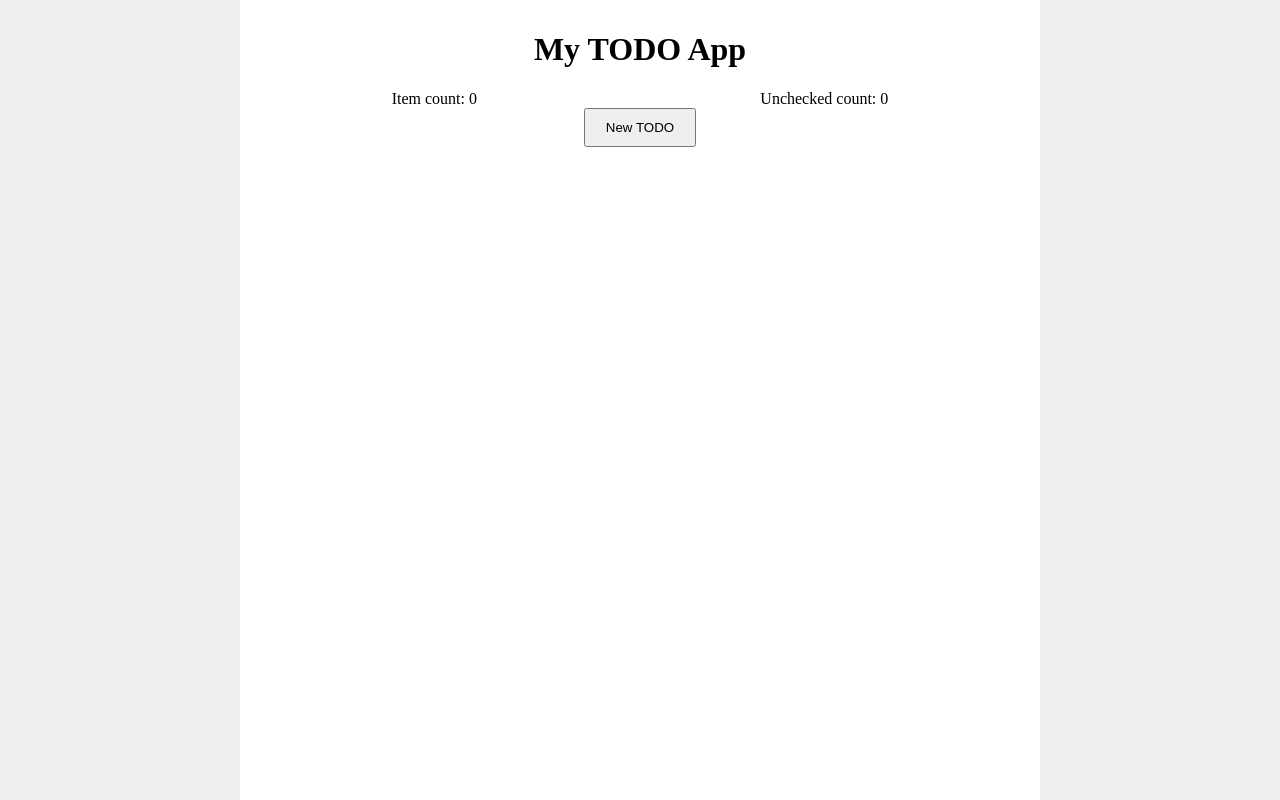
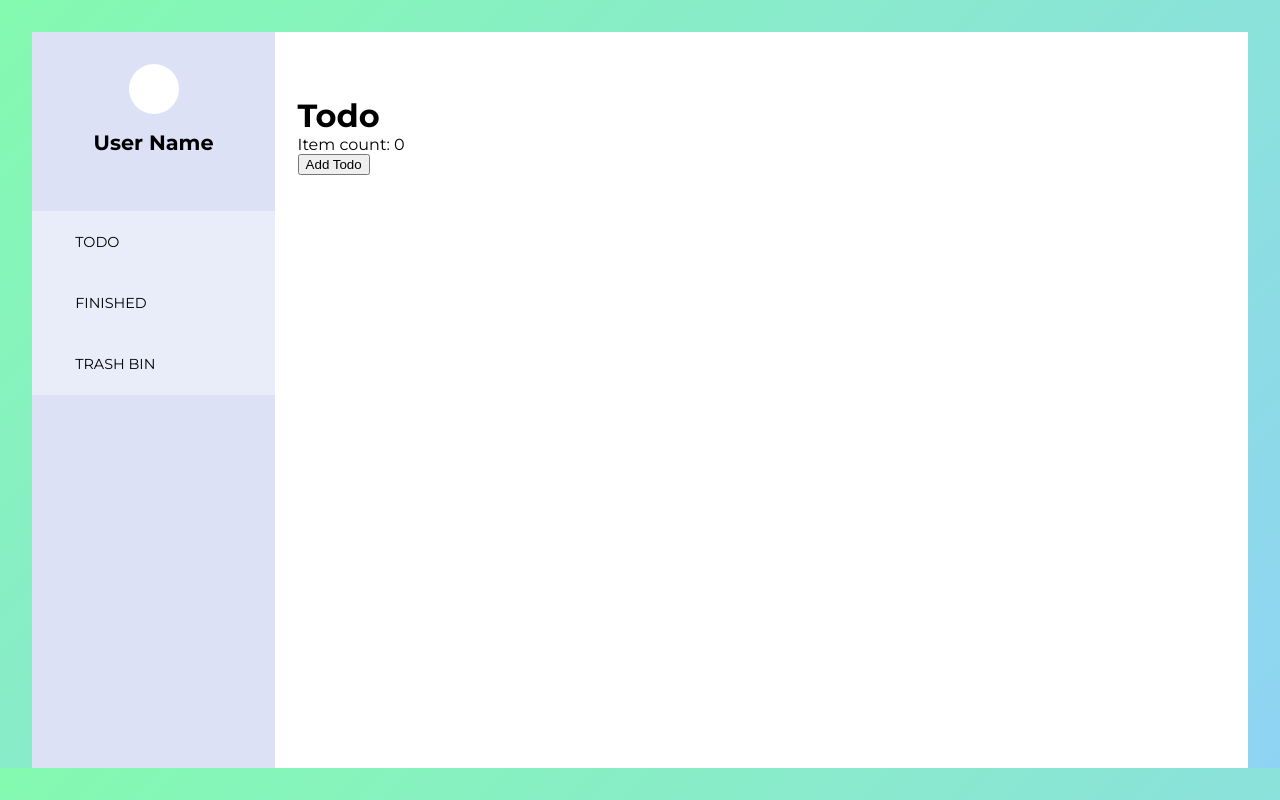
Before and after one commit to anmicius0/Todo, a plain HTML site: page index.html in a window 1280 px wide. Drawn offline with Linux system fonts and the light colour scheme; some packages are replaced by stand-ins of ours; a script that the page names is missing.

Commit message:
basic css

```diff
--- a/index.html
+++ b/index.html
@@ -2,18 +2,38 @@
 <html>
   <head>
     <title>TODO App</title>
-    <link rel="stylesheet" type="text/css" href="./styles.css" />
+    <link rel="stylesheet" type="text/css" href="./style.css" />
   </head>
   <body>
-    <div class="container center">
-      <h1 class="center title">My TODO App</h1>
-      <div class="flow-right controls">
+    <aside>
+      <figure>
+        <div id='avatar'></div>
+        <figcaption>User Name</figcaption>
+      </figure>
+      <img src="./images/menu.svg">
+      <nav>
+        <ul>
+          <li><a href="#">Todo</a></li>
+          <li><a href="#">Finished</a></li>
+          <li><a href="#">Trash Bin</a></li>
+        </ul>
+      </nav>
+    </aside>
+
+    <main>
+      <div>
+        <h1 id="title">Todo</h1>
         <span>Item count: <span id="item-count">0</span></span>
-        <span>Unchecked count: <span id="unchecked-count">0</span></span>
       </div>
-      <button class="button center" onClick="newTodo()">New TODO</button>
-      <ul id="todo-list" class="todo-list"></ul>
-    </div>
+
+      <div id="todo-list">
+
+      </div>
+
+      <button onClick="newTodo()">Add Todo</button>
+    </main>
+
+
     <script src="https://cdn.jsdelivr.net/npm/sweetalert2@8.13.0/dist/sweetalert2.all.min.js"></script>
     <script src="./script.js"></script>
   </body>
--- a/script.js
+++ b/script.js
@@ -21,6 +21,15 @@ document.addEventListener('DOMContentLoaded', ()=>{
       set_todo(todos[i])
     }
   }
+
+  // when menu button is clicked
+  var menu = document.querySelector('ul')
+      menulink = document.querySelector('img')
+
+  menulink.addEventListener('click', (e) => {
+    menu.classList.toggle('active');
+    e.preventDefault()
+  })
 })
 
 
@@ -43,9 +52,11 @@ async function newTodo() {
 
 
 function set_todo(message) {
-  const li = document.createElement('li');
+  const li = document.createElement('div');
+  li.className += 'todo-item'
+  li.setAttribute('id', `${todo_array.length}`)
   li.innerHTML =
-  `<p id='${todo_array.length}'> ${message} </p>
+  `<p id='${todo_array.length}-text'> ${message} </p>
 
     <div>
       <button onclick="delete_todo(${todo_array.length})"> complete </button>
@@ -60,8 +71,8 @@ function set_todo(message) {
 
 
 function delete_todo(id) {
-  const p = document.getElementById(id)
-  const li = document.getElementById(id).parentElement
+  const p = document.getElementById(`${id}-text`)
+  const li = document.getElementById(id)
 
   // delete from localStorage
   const index = todo_array.indexOf(p.innerText)
--- /dev/null
+++ b/style.scss
@@ -0,0 +1,130 @@
+@import url('https://fonts.googleapis.com/css?family=Montserrat:400,700&display=swap');
+
+body, html {
+    height: calc(100% - 2em);
+    margin: 0;
+    font-family: 'Montserrat', sans-serif;
+}
+
+body {
+    /* Permalink - use to edit and share this gradient: https://colorzilla.com/gradient-editor/#84fab0+0,8fd3f4+100 */
+    background: #84fab0; /* Old browsers */
+    background: -moz-linear-gradient(-45deg,  #84fab0 0%, #8fd3f4 100%); /* FF3.6-15 */
+    background: -webkit-linear-gradient(-45deg,  #84fab0 0%,#8fd3f4 100%); /* Chrome10-25,Safari5.1-6 */
+    background: linear-gradient(135deg,  #84fab0 0%,#8fd3f4 100%); /* W3C, IE10+, FF16+, Chrome26+, Opera12+, Safari7+ */
+    filter: progid:DXImageTransform.Microsoft.gradient( startColorstr='#84fab0', endColorstr='#8fd3f4',GradientType=1 ); /* IE6-9 fallback on horizontal gradient */
+}
+
+aside {
+    color: #fff;
+    display: grid;
+    grid-template-columns: auto 40px;
+    padding: 2em;
+}
+
+img {
+    width: 40px;
+    cursor: pointer;
+}
+
+figure {
+    margin: 0%;
+}
+
+figcaption {
+    font-size: 1.3em;
+    font-weight: 700;
+}
+
+nav {
+    background: #fff;
+}
+
+.active {
+    position: absolute;
+    display: block;
+    background: #fff;
+    height: 100%;
+    width:50%;
+    left: 0;
+    top: 0;
+}
+
+ul{
+    display: none;
+    list-style-type: none;
+    padding: 0%;
+    margin: 0%;
+
+    li a {
+        text-decoration: none;
+        text-transform: uppercase;
+        font-size: 0.9em;
+        display: block;
+        padding: 1.5em 3em;
+        background-color: rgba(255, 255, 255, .35);
+        color: #000;
+    }
+}
+
+main {
+    background: #fff;
+    padding: 1em 1.4em;
+}
+
+h1 {
+    margin: 0%
+}
+
+@media only screen and (min-width:768px) {
+    body {
+        display:grid;
+        grid-template-columns: 20% auto;
+        padding: 2em;
+    }
+
+    img {
+        display: none;
+    }
+
+    aside {
+        background: #DCE1F6;
+        grid-template-rows: 20% auto;
+        grid-template-columns: auto;
+        padding: 0%;
+    }
+
+    main {
+        padding-top: 4em;
+        background: #fff;
+    }
+
+    #avatar {
+        border-radius: 50%;
+        background: #fff;
+        width: 50px;
+        height: 50px;
+        margin: 2em auto 1em auto;
+    }
+
+    figcaption {
+        text-align: center;
+        color: #000;
+    }
+
+    ul {
+        display: block;
+        margin-top: 2em;
+        position: relative;
+        background: none;
+        width: 100%;
+
+        li a:hover {
+            background: #fff;
+        }
+    }
+
+    nav {
+        background: none;
+    }
+}
--- a/styles.css
+++ /dev/null
@@ -1,66 +0,0 @@
-* {
-  box-sizing: border-box;
-}
-
-html, body {
-  background-color: #eee;
-  margin: 0;
-  padding: 0;
-}
-
-ul {
-  margin: 0;
-  padding: 0;
-  list-style-type: none;
-}
-
-.center {
-  align-self: center;
-}
-
-.flow-right {
-  display: flex;
-  justify-content: space-around;
-}
-
-.container {
-  max-width: 800px;
-  margin: 0 auto;
-  padding: 10px;
-  display: flex;
-  flex-direction: column;
-  background-color: white;
-  height: 100vh;
-}
-
-.title, .controls, .button {
-  flex: none;
-}
-
-.button {
-  padding: 10px 20px;
-}
-
-.todo-list {
-  flex: 1 1 0;
-  margin-top: 20px;
-  padding: 20px;
-  overflow-y: auto;
-}
-
-.todo-delete {
-  margin: 10px;
-}
-
-.todo-checkbox {
-  margin: 10px;
-}
-
-.todo-container {
-  padding: 20px;
-  border-bottom: 1px solid #333;
-}
-
-.todo-container:first-of-type {
-  border-top: 1px solid #333;
-}
```
Also changed, not shown: images/bg.svg (added), images/menu.svg (added), style.css (added), 1 other file.
